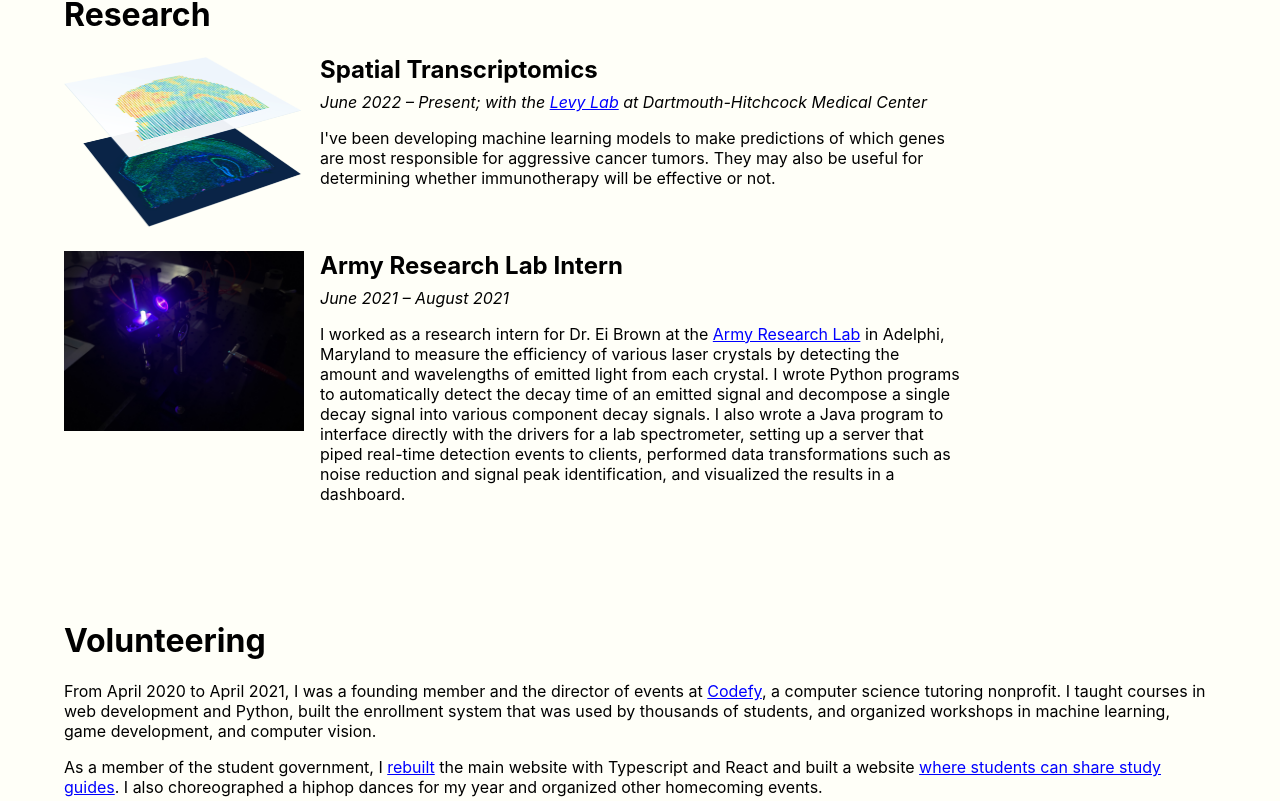
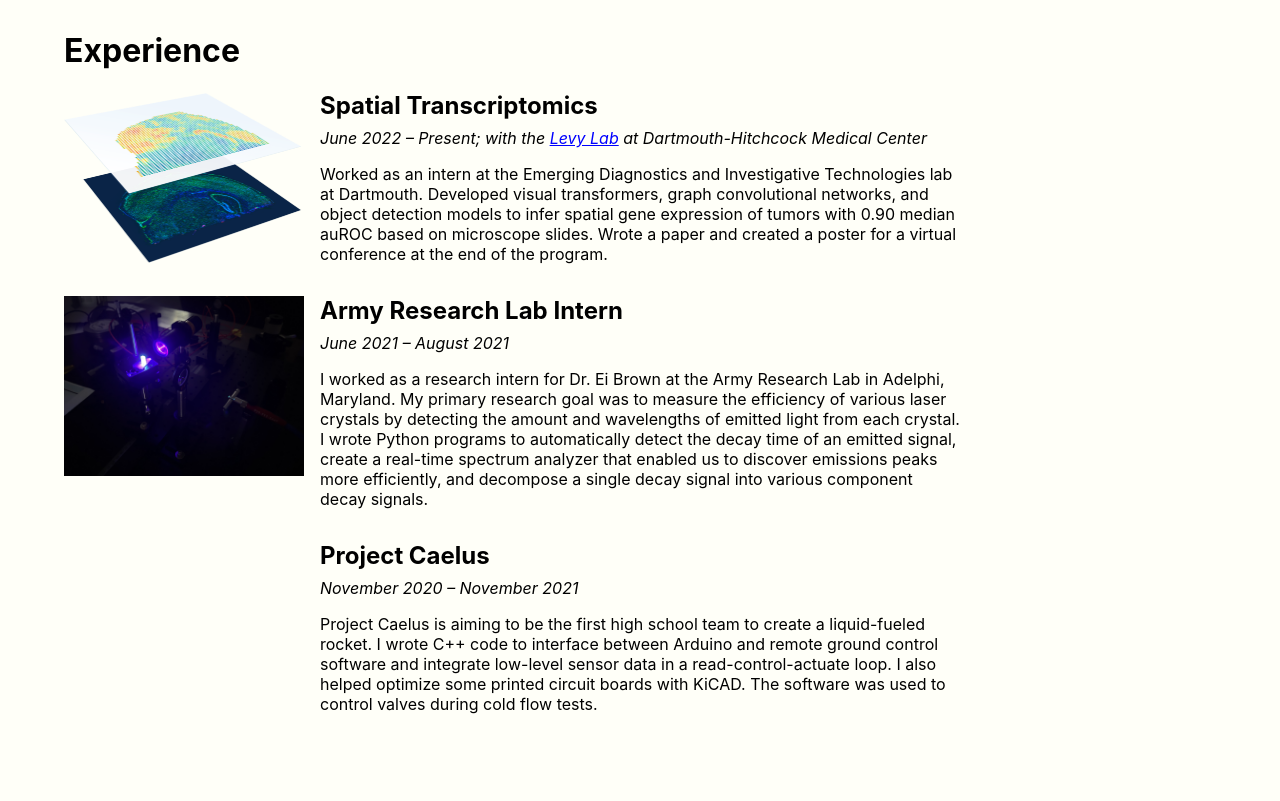
Before and after one commit to myfatemi04/portfolio, a Next.js app: page / in a window 1280 px wide. Shown: the part 959-1760 px from the top of the page. Built offline with nearby package versions, Linux system fonts and the light colour scheme.

Commit message:
add more descriptive text to the website

```diff
--- a/pages/index.tsx
+++ b/pages/index.tsx
@@ -102,6 +102,23 @@ function CoolThingsIveMade() {
             id="xQIsbsgVpas"
             style={{ width: "100%", aspectRatio: "1920/1080" }}
           />
+          An app to simplify carpooling: students can easily find people to
+          carpool with for after-school events. 300+ users. Worked with school
+          administration and sports coaches to get schoolwide adoption. Helps
+          students who live far away from a school to have the same access to
+          after-school activities as people who live nearby, especially if they
+          are unable to drive themselves. Stack used: Frontend: Typescript React
+          Backend: Node.js/Express, Prisma ORM, PostgreSQL database Hosting:
+          DigitalOcean droplets, VPC for database security
+          <div className="link-row">
+            <a href="https://www.youtube.com/watch?v=wJrC0Eozu6Y">Demo</a>
+            <a href="http://github.com/myfatemi04/wheelshare-frontend">
+              Frontend
+            </a>
+            <a href="http://github.com/myfatemi04/wheelshare-altbackend">
+              Backend
+            </a>
+          </div>
         </div>
         {/* EyeOS */}
         <div className="project-quadrant">
@@ -133,7 +150,7 @@ function CoolThingsIveMade() {
 function Experience() {
   return (
     <div style={{ paddingLeft: "4rem" }}>
-      <h1>Research</h1>
+      <h1>Experience</h1>
       <div className="project-row">
         <div className="image">
           <img src="/images/visium_small.png" alt="Visium" />
@@ -146,10 +163,12 @@ function Experience() {
             at Dartmouth-Hitchcock Medical Center
           </em>
           <p>
-            I've been developing machine learning models to make predictions of
-            which genes are most responsible for aggressive cancer tumors. They
-            may also be useful for determining whether immunotherapy will be
-            effective or not.
+            Worked as an intern at the Emerging Diagnostics and Investigative
+            Technologies lab at Dartmouth. Developed visual transformers, graph
+            convolutional networks, and object detection models to infer spatial
+            gene expression of tumors with 0.90 median auROC based on microscope
+            slides. Wrote a paper and created a poster for a virtual conference
+            at the end of the program.
           </p>
         </div>
       </div>
@@ -161,17 +180,29 @@ function Experience() {
           <h2>Army Research Lab Intern</h2>
           <em>June 2021 &ndash; August 2021</em>
           <p>
-            I worked as a research intern for Dr. Ei Brown at the{" "}
-            <a href="http://arl.army.mil">Army Research Lab</a> in Adelphi,
-            Maryland to measure the efficiency of various laser crystals by
-            detecting the amount and wavelengths of emitted light from each
-            crystal. I wrote Python programs to automatically detect the decay
-            time of an emitted signal and decompose a single decay signal into
-            various component decay signals. I also wrote a Java program to
-            interface directly with the drivers for a lab spectrometer, setting
-            up a server that piped real-time detection events to clients,
-            performed data transformations such as noise reduction and signal
-            peak identification, and visualized the results in a dashboard.
+            I worked as a research intern for Dr. Ei Brown at the Army Research
+            Lab in Adelphi, Maryland. My primary research goal was to measure
+            the efficiency of various laser crystals by detecting the amount and
+            wavelengths of emitted light from each crystal. I wrote Python
+            programs to automatically detect the decay time of an emitted
+            signal, create a real-time spectrum analyzer that enabled us to
+            discover emissions peaks more efficiently, and decompose a single
+            decay signal into various component decay signals.
+          </p>
+        </div>
+      </div>
+      <div className="project-row">
+        <div className="image"></div>
+        <div className="content">
+          <h2>Project Caelus</h2>
+          <em>November 2020 &ndash; November 2021</em>
+          <p>
+            Project Caelus is aiming to be the first high school team to create
+            a liquid-fueled rocket. I wrote C++ code to interface between
+            Arduino and remote ground control software and integrate low-level
+            sensor data in a read-control-actuate loop. I also helped optimize
+            some printed circuit boards with KiCAD. The software was used to
+            control valves during cold flow tests.
           </p>
         </div>
       </div>
@@ -207,9 +238,10 @@ function Education() {
           <b>Thomas Jefferson High School for Science and Technology</b>
           <p>
             <em>2018 &ndash; 2022</em>
-            <br />
-            Artificial Intelligence, Computer Vision, Mobile and Web App
-            Development, Data Structures
+          </p>
+          <p>
+            Artificial Intelligence, Computer Vision, Web/Mobile Development,
+            Data Structures, Macro/Microeconomics, Multivariable Calculus
           </p>
         </div>
       </div>
@@ -222,12 +254,14 @@ function Volunteering() {
     <div style={{ padding: "4rem" }}>
       <h1>Volunteering</h1>
       <p>
-        From April 2020 to April 2021, I was a founding member and the director
-        of events at <a href="https://codefycs.org/">Codefy</a>, a computer
-        science tutoring nonprofit. I taught courses in web development and
-        Python, built the enrollment system that was used by thousands of
-        students, and organized workshops in machine learning, game development,
-        and computer vision.
+        From April 2020 to April 2021, I volunteered at a computer science
+        tutoring nonprofit called <a href="https://codefycs.org/">Codefy</a>. I
+        taught courses in Python and web development, and hosted workshops where
+        students learned the fundamentals of machine learning, detected and
+        classified traffic signs using computer vision, and developed games. I
+        also served as a mentor, individually helping students learn Python, as
+        well as leading courses in website development. I also developed an
+        enrollment system that served thousands of students.
       </p>
       <p>
         As a member of the student government, I{" "}
@@ -286,14 +320,15 @@ export default function Main() {
           style={{
             paddingLeft: "4rem",
             paddingBottom: "4rem",
-            // backgroundColor: "rgb(32, 32, 32)",
-            // color: "white",
           }}
         >
           <h1>Contact Me</h1>
+          <span style={{ position: "relative", display: "inline-block" }}>
+            michael [at] michaelfatemi.com
+          </span>
           <p>
-            Please send me an email at gsk6me [at] virginia.edu, or message me
-            on <a href="https://linkedin.com/in/michaelfatemi">LinkedIn</a>.
+            Or connect with me on{" "}
+            <a href="https://linkedin.com/in/michaelfatemi">LinkedIn</a>
           </p>
         </div>
       </Container>
```
